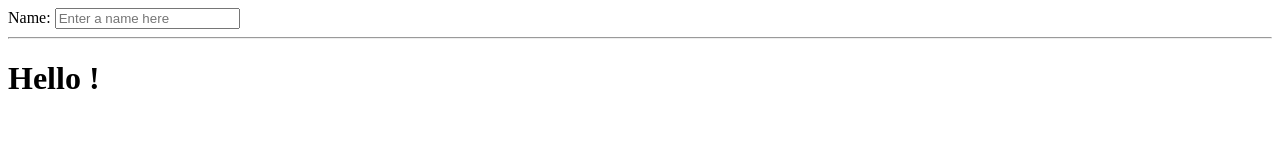
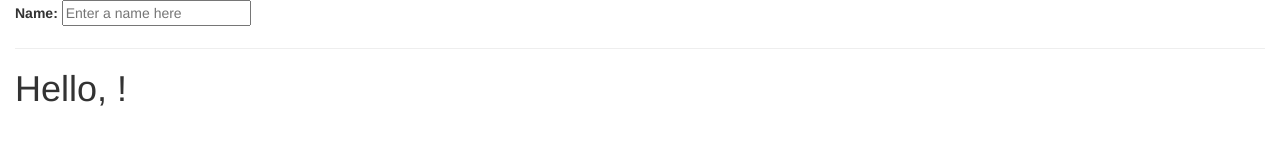
Before and after one commit to Wfuger/angular-practice, a plain HTML site: page index.html in a window 1280 px wide. Drawn offline with nearby package versions, Linux system fonts and the light colour scheme.

Commit message:
bootstrap

```diff
--- a/index.html
+++ b/index.html
@@ -1,14 +1,15 @@
 <!doctype html>
 <html ng-app>
   <head>
+    <link rel="stylesheet" href="https://maxcdn.bootstrapcdn.com/bootstrap/3.3.6/css/bootstrap.min.css" integrity="sha384-1q8mTJOASx8j1Au+a5WDVnPi2lkFfwwEAa8hDDdjZlpLegxhjVME1fgjWPGmkzs7" crossorigin="anonymous">
     <script src="https://ajax.googleapis.com/ajax/libs/angularjs/1.5.5/angular.min.js"></script>
   </head>
   <body>
-    <div>
+    <div class="container-fluid">
       <label>Name:</label>
       <input type="text" ng-model="yourName" placeholder="Enter a name here">
       <hr>
-      <h1>Hello {{yourName}}!</h1>
+      <h1>Hello, {{yourName}}!</h1>
     </div>
   </body>
 </html>
```
